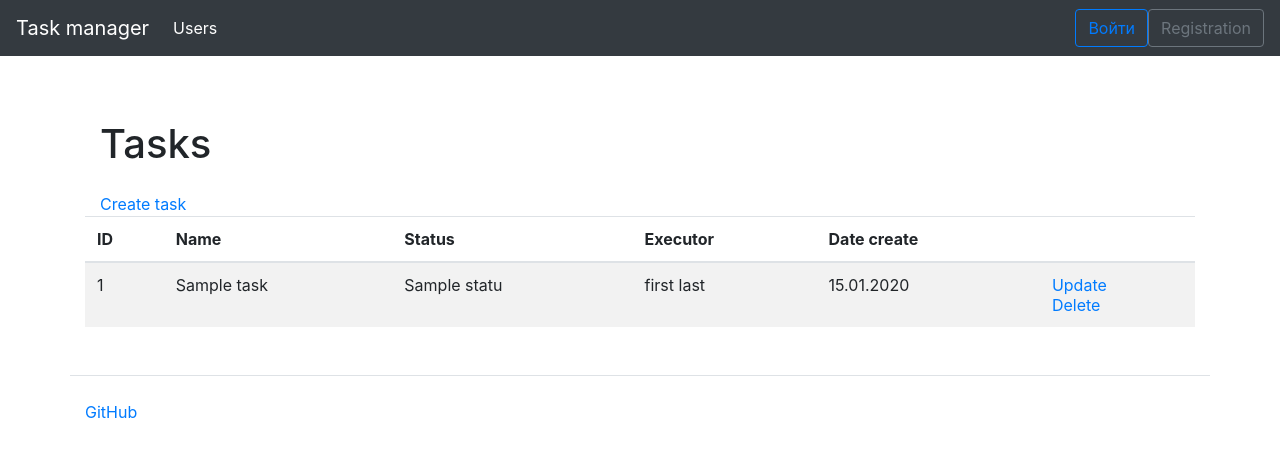
After one commit to AlexanderPotapkov/python-project-52, a Django app: page /tasks/ in a window 1280 px wide. The commit adds this page. Shown: the top 457 px of the page. Run offline with Django 4.2, Linux system fonts and the light colour scheme; data comes from the database, SQL or seed files in the repository; tables that the repository leaves empty hold one stand-in row (values such as "Sample post"); parts of the project's set-up code (start-up, migrations or seed data) failed here and were passed over; some libraries are stand-ins or nearby versions.

Commit message:
add urls for tasks

```diff
--- a/task_manager/apps/statuses/urls.py
+++ b/task_manager/apps/statuses/urls.py
@@ -1,6 +1,6 @@
 from django.urls import path
 
-from ..statuses.views import StatusesView,\
+from .views import StatusesView, \
     CreateStatus, UpdateStatus, DeleteStatus
 
 urlpatterns = [
--- /dev/null
+++ b/task_manager/apps/tasks/templates/tasks/tasks.html
@@ -0,0 +1,43 @@
+{% extends 'task_manager/base.html' %}
+
+{% load bootstrap4 %}
+{% load i18n %}
+
+{% block content %}
+
+    <div class="container wrapper flex-grow-1">
+        <h1 class="my-4">Tasks</h1>
+
+        <a href="#">Create task</a>
+    </div>
+
+    <table class="table table-striped">
+        <thead>
+        <tr>
+            <th>ID</th>
+            <th>Name</th>
+            <th>Status</th>
+            <th>Executor</th>
+            <th>Date create</th>
+            <th></th>
+        </tr>
+        </thead>
+        <tbody>
+        {% for task in tasks %}
+            <tr>
+                <td>{{ task.id }}</td>
+                <td>{{ task.name }}</td>
+                <td>{{ task.status }}</td>
+                <td>{{ task.executor }}</td>
+                <td>{{ task.date_create|date:'d.m.Y' }}</td>
+                <td>
+                    <a href="#">Update</a>
+                    <br>
+                    <a href="#">Delete</a>
+                </td>
+            </tr>
+        {% endfor %}
+        </tbody>
+    </table>
+
+{% endblock %}
--- /dev/null
+++ b/task_manager/apps/tasks/urls.py
@@ -0,0 +1,11 @@
+from django.urls import path
+
+from .views import TasksView
+
+urlpatterns = [
+    path('', TasksView.as_view(), name='tasks'),
+    # path('<int:pk>', )
+    # path('create/', CreateTask.as_view(), name='create_task'),
+    # path('<int:pk>/update/', UpdateTask.as_view(), name='update_task'),
+    # path('<int:pk>/delete/', DeleteTask.as_view(), name='delete_task'),
+]
--- a/task_manager/apps/tasks/views.py
+++ b/task_manager/apps/tasks/views.py
@@ -1,3 +1,9 @@
-from django.shortcuts import render
+from django.views.generic import ListView
 
-# Create your views here.
+from .models import Task
+
+
+class TasksView(ListView):
+    model = Task
+    context_object_name = 'tasks'
+    template_name = 'tasks/tasks.html'
--- a/task_manager/templates/task_manager/base.html
+++ b/task_manager/templates/task_manager/base.html
@@ -28,7 +28,7 @@
                         <a class="nav-link" href="#">{% trans "Tags" %}</a>
                     </li>
                     <li class="nav-item active">
-                        <a class="nav-link" href="#">{% trans "Tasks" %}</a>
+                        <a class="nav-link" href="{% url 'tasks' %}">{% trans "Tasks" %}</a>
                     </li>
                 {% endif %}
             </ul>
--- a/task_manager/urls.py
+++ b/task_manager/urls.py
@@ -22,6 +22,7 @@ urlpatterns = [
     path('', IndexView.as_view(), name='home'),
     path('users/', include('task_manager.apps.users.urls')),
     path('statuses/', include('task_manager.apps.statuses.urls')),
+    path('tasks/', include('task_manager.apps.tasks.urls')),
     path('login/', LoginUser.as_view(), name='login'),
     path('logout/', LogoutUser.as_view(), name='logout'),
 ]
```
